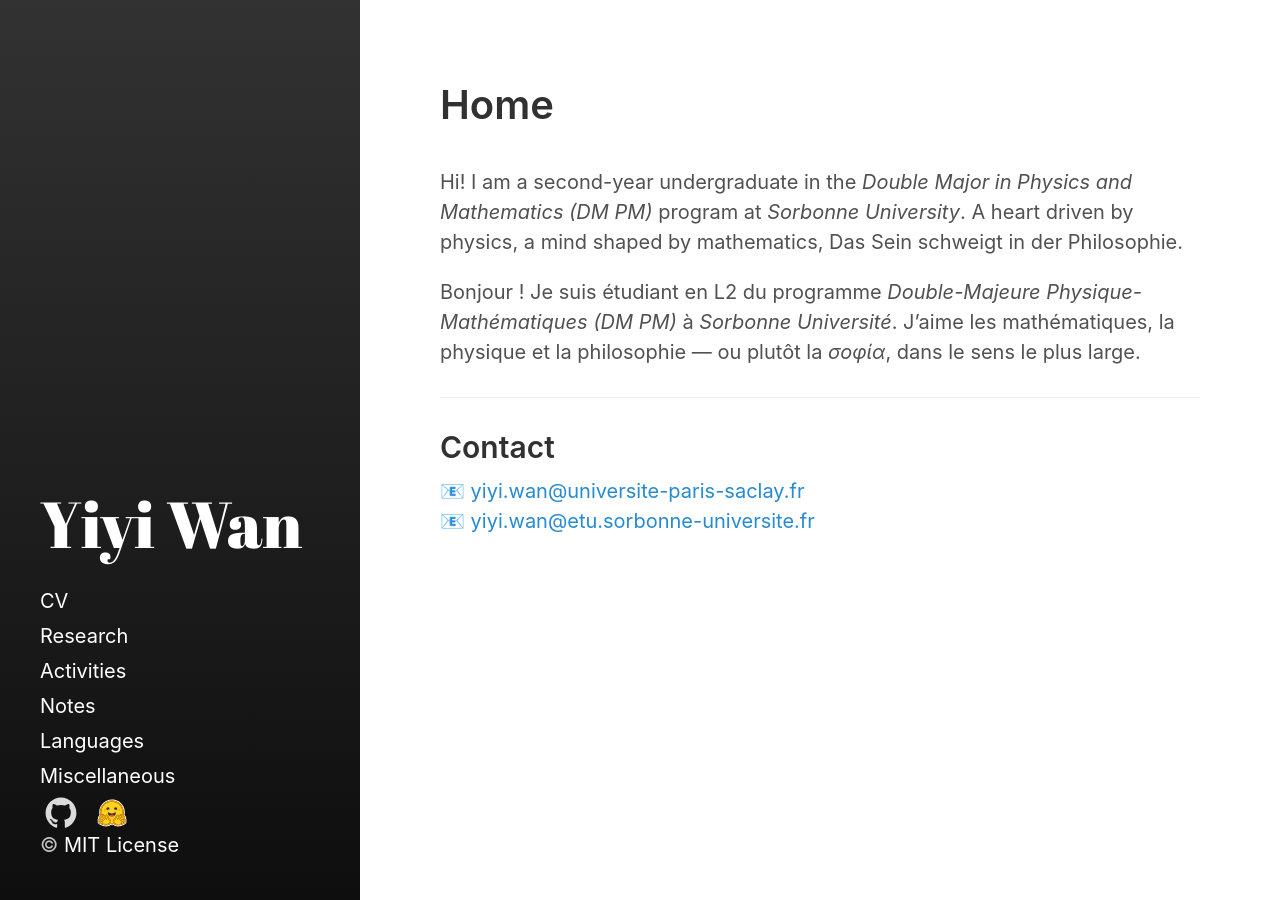
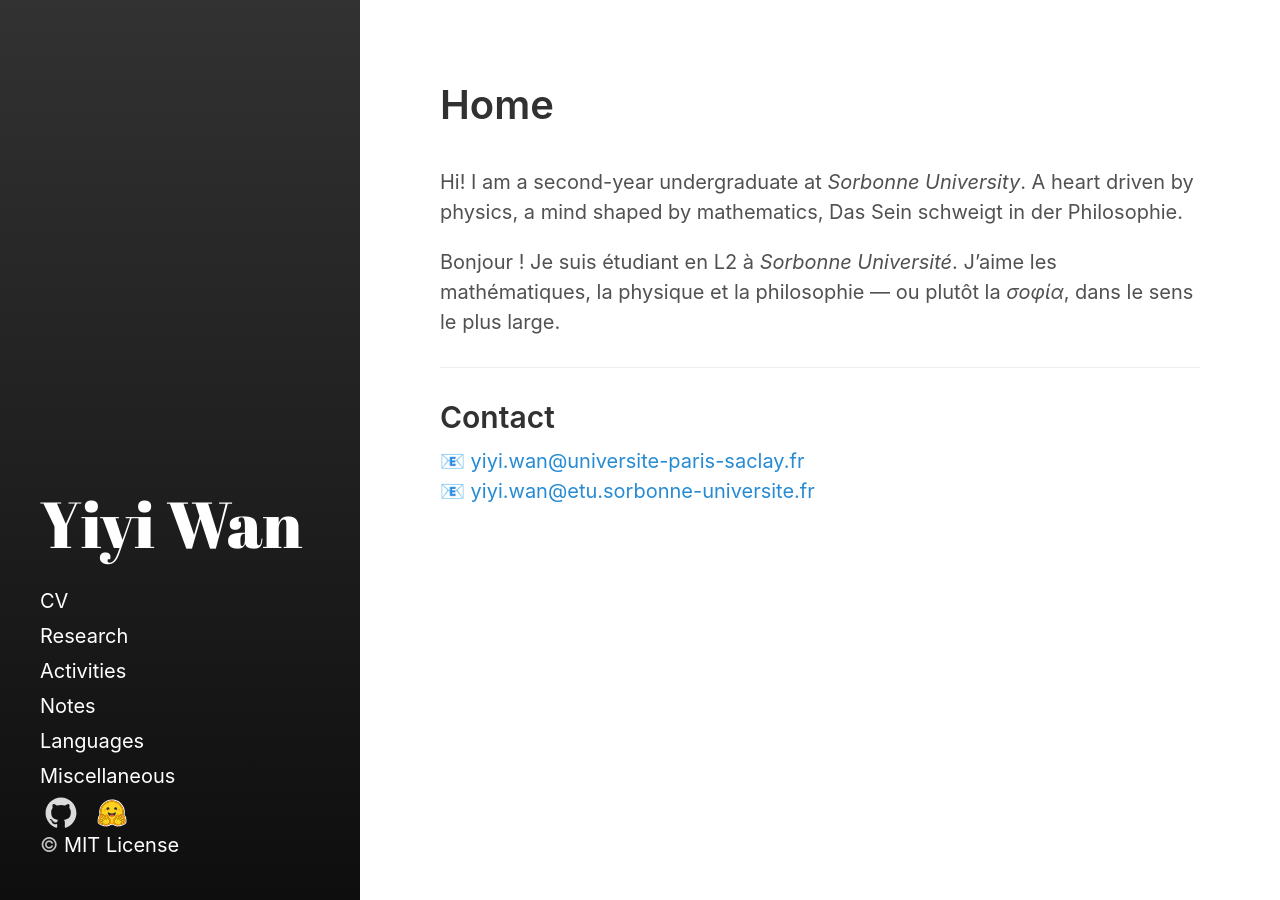
Before and after one commit to Roimex/Roimex.github.io, a Jekyll site: the page built from index.html, in a window 1280 px wide. Built offline with Jekyll 4.4.1, drawn with Linux system fonts in a browser that asks for light colours.

Commit message:
Update index.html

```diff
--- a/index.html
+++ b/index.html
@@ -15,12 +15,12 @@ title: Home
 <h1> </h1>
 
 <p>
-    Hi! I am a second-year undergraduate in the <em>Double Major in Physics and Mathematics (DM PM)</em> program at <em>Sorbonne University</em>.
+    Hi! I am a second-year undergraduate at <em>Sorbonne University</em>.
     A heart driven by physics, a mind shaped by mathematics, Das Sein schweigt in der Philosophie.
 </p>
 
 <p>
-    Bonjour ! Je suis étudiant en L2 du programme <em>Double-Majeure Physique-Mathématiques (DM PM)</em> à <em>Sorbonne Université</em>.
+    Bonjour ! Je suis étudiant en L2 à <em>Sorbonne Université</em>.
     J’aime les mathématiques, la physique et la philosophie — ou plutôt la <i>σοφία</i>, dans le sens le plus large.
 </p>
 
```
